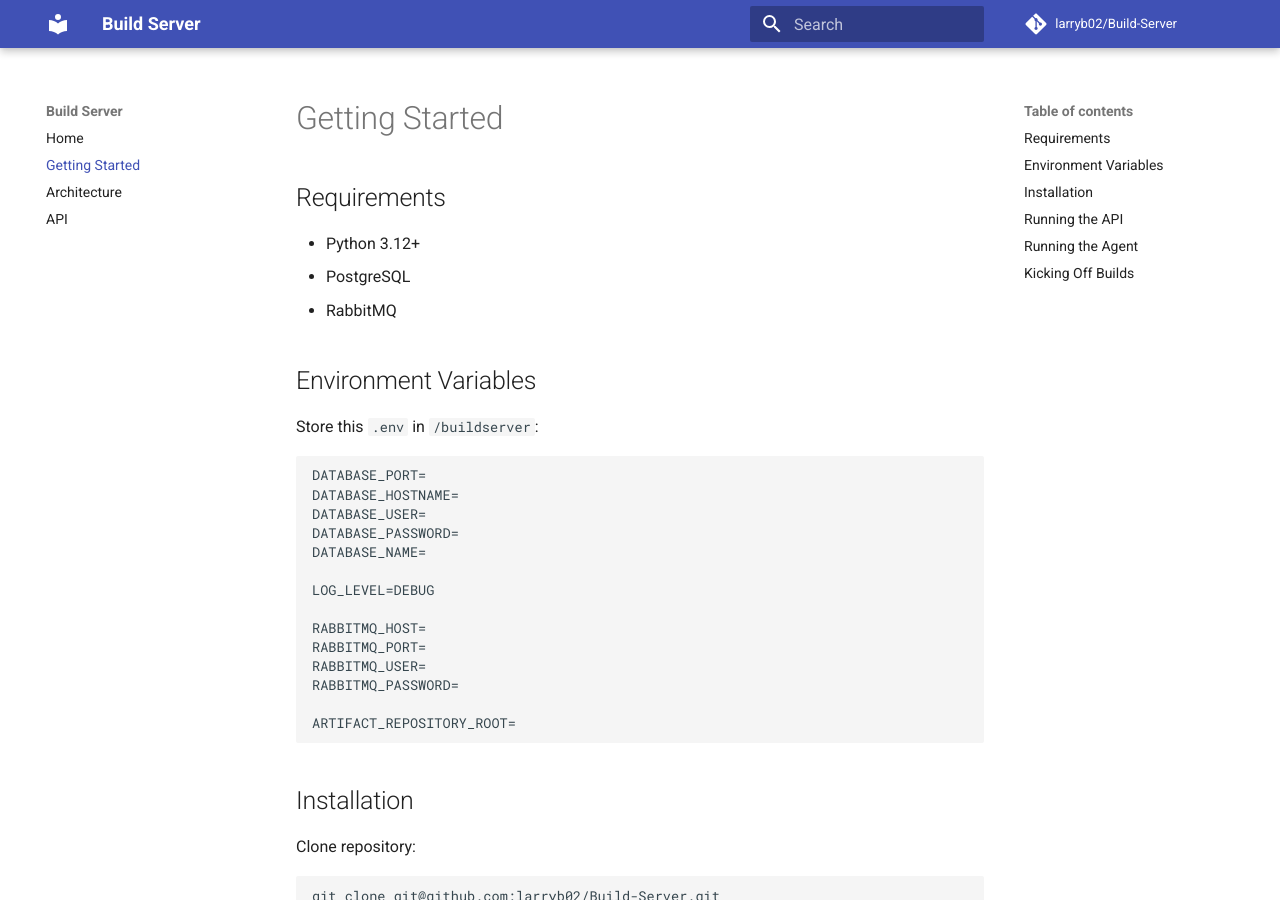
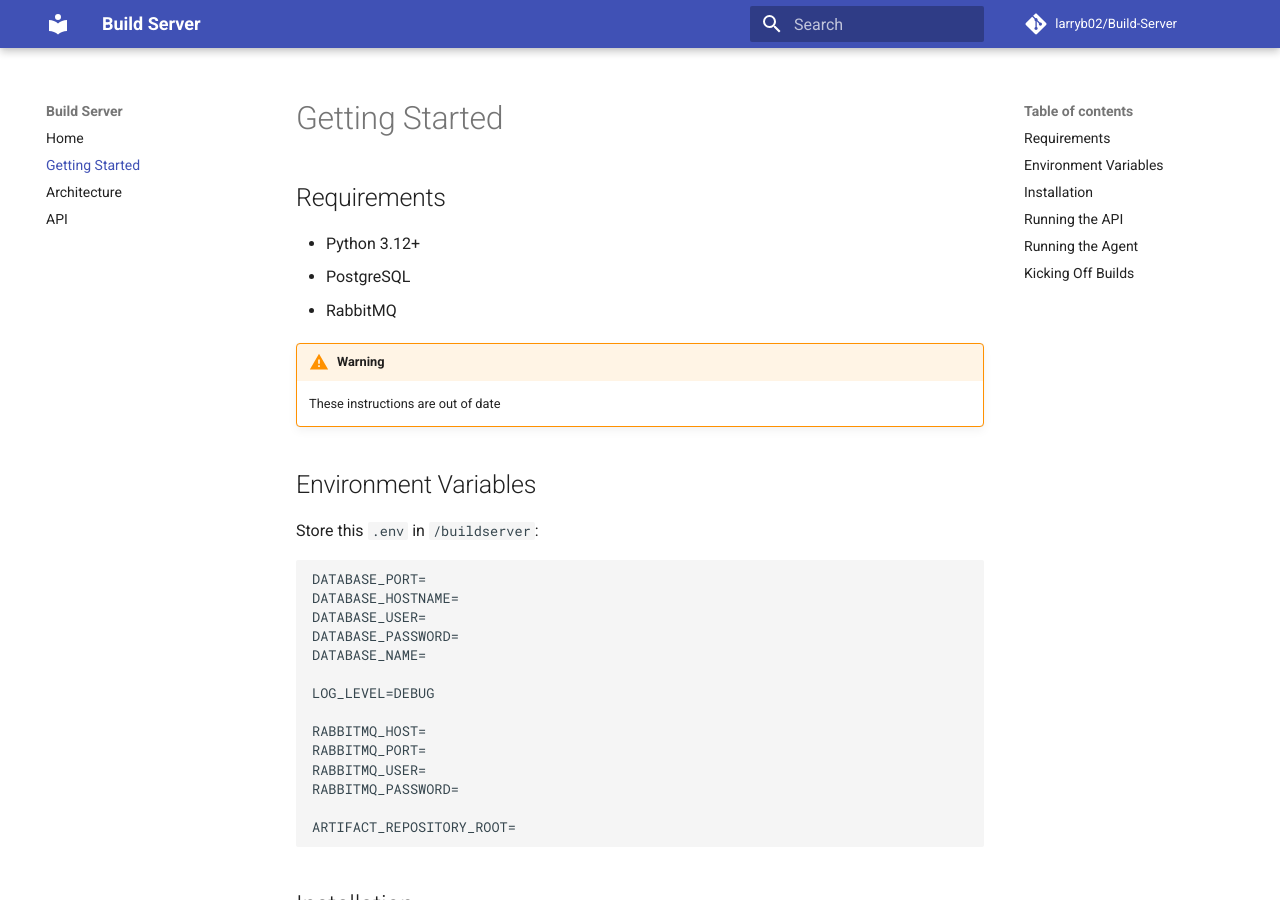
Before and after one commit to larryb02/Build-Server, an MkDocs documentation site: the page built from docs/getting-started.md, in a window 1280 px wide and 900 px high. Built offline with MkDocs 1.6.1 and Material for MkDocs 9.7.7, drawn with Linux system fonts in a browser that asks for light colours; comment, search, counter and statistics services are not loaded.

Commit message:
out of date instructions

```diff
--- a/docs/getting-started.md
+++ b/docs/getting-started.md
@@ -5,6 +5,9 @@
 - Python 3.12+
 - PostgreSQL
 - RabbitMQ
+
+!!! Warning
+    These instructions are out of date
 
 ## Environment Variables
 
```
